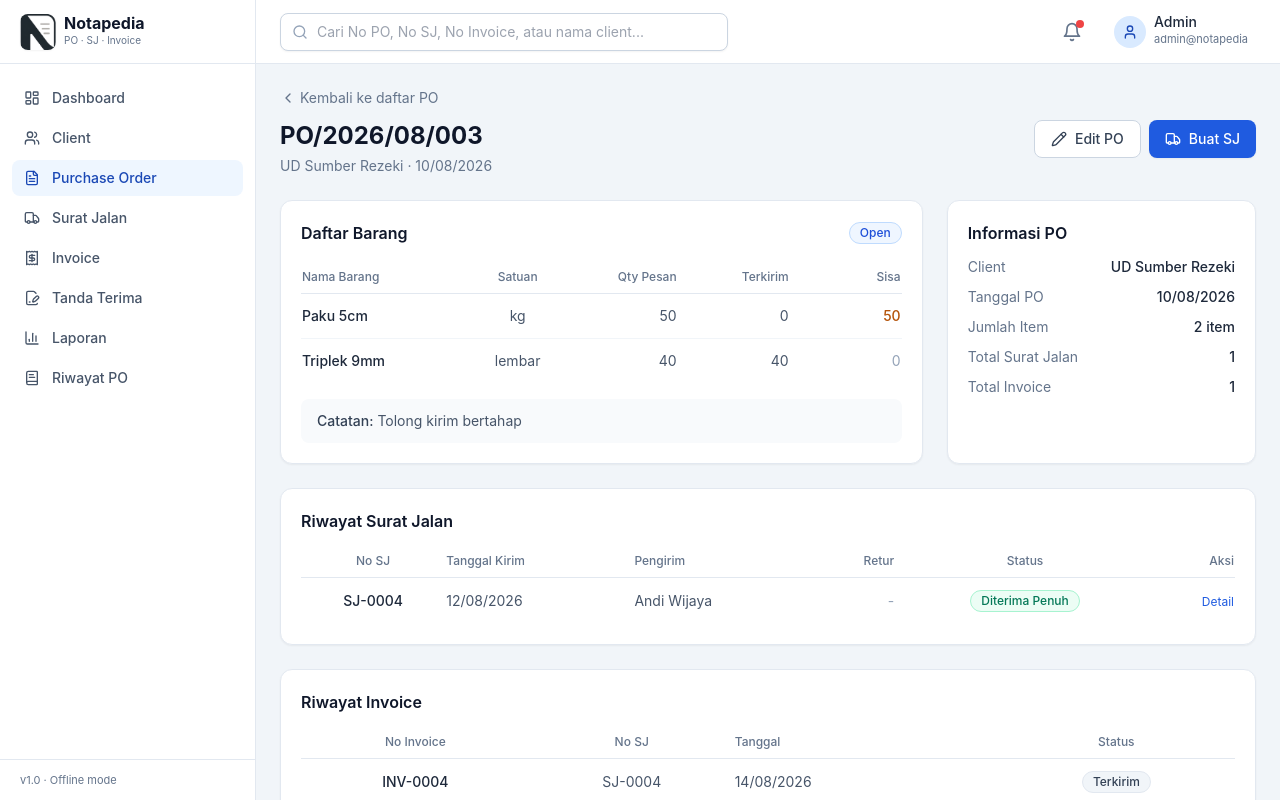
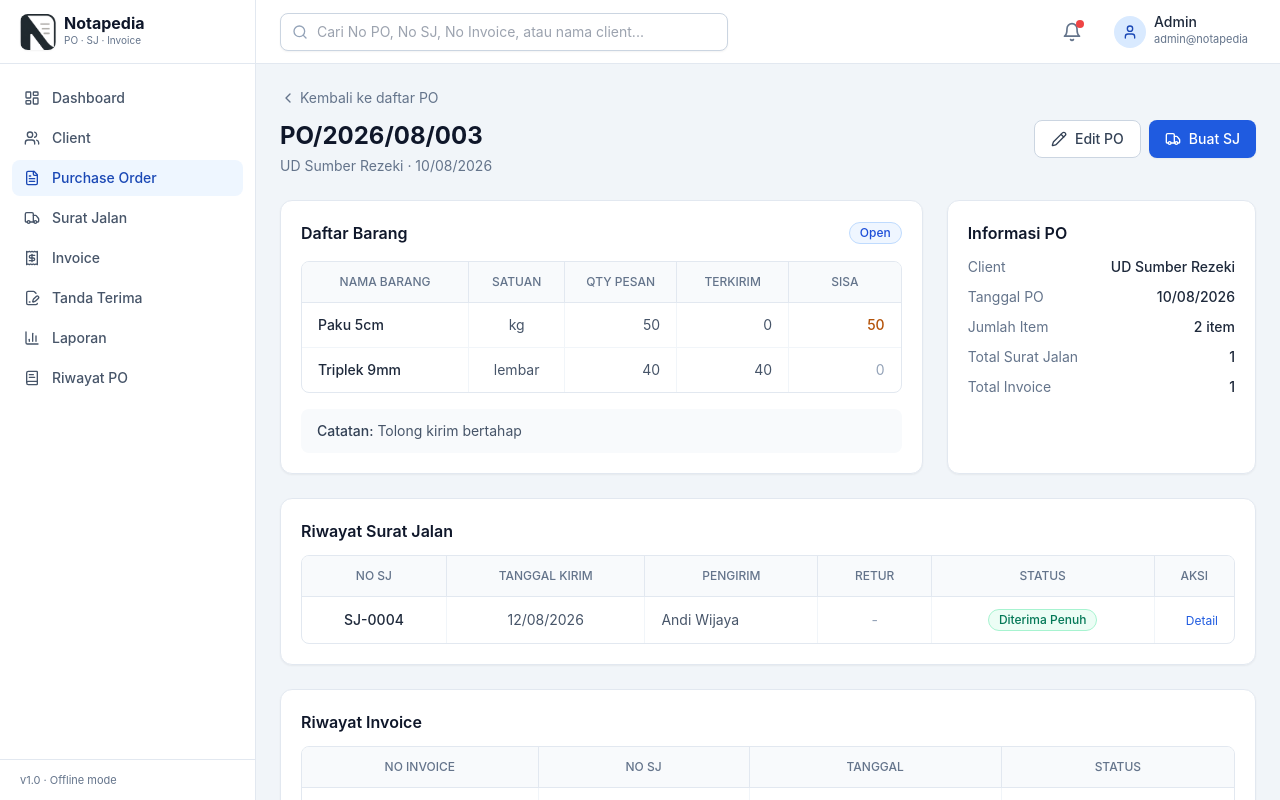
Before and after one commit to Aliester10/Notapedia, a React (Vite) app: page /#/po/3 in a window 1280 px wide. Built offline with nearby package versions, Linux system fonts and the light colour scheme.

Commit message:
style(ui): konsistensi header tabel dengan pembatas kolom (divide-x) di Dashboard & Detail PO

```diff
--- a/src/pages/Dashboard.jsx
+++ b/src/pages/Dashboard.jsx
@@ -126,7 +126,7 @@ export default function Dashboard() {
         ) : (
           <table className="w-full text-sm">
             <thead className="text-xs text-slate-500 border-b border-slate-200">
-              <tr>
+              <tr className="divide-x divide-slate-200">
                 <th className="text-center py-2 font-medium">No Invoice</th>
                 <th className="text-left py-2 font-medium">Client</th>
                 <th className="text-center py-2 font-medium">Total</th>
@@ -135,7 +135,7 @@ export default function Dashboard() {
             </thead>
             <tbody>
               {unpaid.map((inv) => (
-                <tr key={inv.id} className="border-b border-slate-100 last:border-0">
+                <tr key={inv.id} className="divide-x divide-slate-100 border-b border-slate-100 last:border-0">
                   <td className="py-3 font-medium text-center text-slate-800">{inv.no_invoice}</td>
                   <td className="py-3 text-slate-600">{inv.client_nama}</td>
                   <td className="py-3 text-center font-medium">{formatRupiah(inv.total)}</td>
--- a/src/pages/PODetail.jsx
+++ b/src/pages/PODetail.jsx
@@ -5,6 +5,15 @@ import PageHeader from '../components/PageHeader';
 import StatusBadge from '../components/StatusBadge';
 import { getRiwayatPO } from '../data/api';
 import { formatDate, formatNumber, sisaItem } from '../data/mockData';
+
+function formatDateNumeric(d) {
+  if (!d) return '-';
+  const date = new Date(d);
+  const day = String(date.getDate()).padStart(2, '0');
+  const month = String(date.getMonth() + 1).padStart(2, '0');
+  const year = date.getFullYear();
+  return `${day}/${month}/${year}`;
+}
 
 export default function PODetail() {
   const { id } = useParams();
@@ -36,7 +45,7 @@ export default function PODetail() {
 
       <PageHeader
         title={po.no_po}
-        subtitle={`${po.client_nama} · ${formatDate(po.tanggal_po)}`}
+        subtitle={`${po.client_nama} · ${formatDateNumeric(po.tanggal_po)}`}
         actions={
           <div className="flex gap-2">
             <Link to={`/po/${po.id}/edit`} className="btn-secondary"><Pencil className="h-4 w-4" /> Edit PO</Link>
@@ -51,26 +60,27 @@ export default function PODetail() {
             <h3 className="font-semibold text-slate-900">Daftar Barang</h3>
             <StatusBadge status={po.status} />
           </div>
+          <div className="overflow-hidden rounded-lg border border-slate-200">
             <table className="w-full text-sm">
-            <thead className="text-xs text-slate-500 border-b border-slate-200">
-              <tr>
-                <th className="text-left py-2 font-medium">Nama Barang</th>
-                <th className="text-center py-2 font-medium w-24">Satuan</th>
-                <th className="text-right py-2 font-medium w-28">Qty Pesan</th>
-                <th className="text-right py-2 font-medium w-28">Terkirim</th>
-                <th className="text-right py-2 font-medium w-28">Sisa</th>
+              <thead className="bg-slate-50 text-xs uppercase text-slate-500 border-b border-slate-200">
+              <tr className="divide-x divide-slate-200">
+                <th className="px-4 py-3 text-center font-medium">Nama Barang</th>
+                <th className="px-4 py-3 text-center font-medium w-24">Satuan</th>
+                <th className="px-4 py-3 text-center font-medium w-28">Qty Pesan</th>
+                <th className="px-4 py-3 text-center font-medium w-28">Terkirim</th>
+                <th className="px-4 py-3 text-center font-medium w-28">Sisa</th>
               </tr>
             </thead>
             <tbody>
               {po.items.map((it) => {
                 const sisa = sisaItem(it);
                 return (
-                  <tr key={it.id} className="border-b border-slate-100 last:border-0">
-                    <td className="py-3 font-medium text-slate-800">{it.nama_barang}</td>
-                    <td className="py-3 text-center text-slate-600">{it.satuan}</td>
-                    <td className="py-3 text-right text-slate-600">{formatNumber(it.qty_pesan)}</td>
-                    <td className="py-3 text-right text-slate-600">{formatNumber(it.qty_terkirim)}</td>
-                    <td className="py-3 text-right">
+                  <tr key={it.id} className="divide-x divide-slate-100 border-b border-slate-100 last:border-0">
+                    <td className="px-4 py-3 font-medium text-slate-800">{it.nama_barang}</td>
+                    <td className="px-4 py-3 text-center text-slate-600">{it.satuan}</td>
+                    <td className="px-4 py-3 text-right text-slate-600">{formatNumber(it.qty_pesan)}</td>
+                    <td className="px-4 py-3 text-right text-slate-600">{formatNumber(it.qty_terkirim)}</td>
+                    <td className="px-4 py-3 text-right">
                       {sisa > 0 ? (
                         <span className="font-medium text-amber-700">{formatNumber(sisa)}</span>
                       ) : (
@@ -82,6 +92,7 @@ export default function PODetail() {
               })}
             </tbody>
             </table>
+          </div>
 
           {po.catatan && (
             <div className="mt-4 rounded-lg bg-slate-50 px-4 py-3 text-sm">
@@ -99,7 +110,7 @@ export default function PODetail() {
             </div>
             <div className="flex justify-between">
               <dt className="text-slate-500">Tanggal PO</dt>
-              <dd className="font-medium text-slate-800">{formatDate(po.tanggal_po)}</dd>
+              <dd className="font-medium text-slate-800">{formatDateNumeric(po.tanggal_po)}</dd>
             </div>
             <div className="flex justify-between">
               <dt className="text-slate-500">Jumlah Item</dt>
@@ -122,34 +133,35 @@ export default function PODetail() {
         {sjTerbaru.length === 0 ? (
           <div className="text-sm text-slate-500 text-center py-4">Belum ada Surat Jalan untuk PO ini.</div>
         ) : (
+          <div className="overflow-hidden rounded-lg border border-slate-200">
             <table className="w-full text-sm">
-            <thead className="text-xs text-slate-500 border-b border-slate-200">
-              <tr>
-                <th className="text-center py-2 font-medium">No SJ</th>
-                <th className="text-left py-2 font-medium">Tanggal Kirim</th>
-                <th className="text-left py-2 font-medium">Pengirim</th>
-                <th className="text-right py-2 font-medium">Retur</th>
-                <th className="text-center py-2 font-medium">Status</th>
-                <th className="text-right py-2 font-medium w-20">Aksi</th>
+              <thead className="bg-slate-50 text-xs uppercase text-slate-500 border-b border-slate-200">
+              <tr className="divide-x divide-slate-200">
+                <th className="px-4 py-3 text-center font-medium">No SJ</th>
+                <th className="px-4 py-3 text-center font-medium">Tanggal Kirim</th>
+                <th className="px-4 py-3 text-center font-medium">Pengirim</th>
+                <th className="px-4 py-3 text-center font-medium">Retur</th>
+                <th className="px-4 py-3 text-center font-medium">Status</th>
+                <th className="px-4 py-3 text-center font-medium w-20">Aksi</th>
               </tr>
             </thead>
             <tbody>
               {sjTerbaru.map((sj) => {
                 const totalRetur = sj.retur_total ?? 0;
                 return (
-                  <tr key={sj.id} className="border-b border-slate-100 last:border-0">
-                    <td className="py-3 font-medium text-center text-slate-800">{sj.no_sj}</td>
-                    <td className="py-3 text-slate-600">{formatDate(sj.tanggal_kirim)}</td>
-                    <td className="py-3 text-slate-600">{sj.nama_pengirim}</td>
-                    <td className="py-3 text-right">
+                  <tr key={sj.id} className="divide-x divide-slate-100 border-b border-slate-100 last:border-0">
+                    <td className="px-4 py-3 font-medium text-center text-slate-800">{sj.no_sj}</td>
+                    <td className="px-4 py-3 text-center text-slate-600">{formatDateNumeric(sj.tanggal_kirim)}</td>
+                    <td className="px-4 py-3 text-left text-slate-600">{sj.nama_pengirim}</td>
+                    <td className="px-4 py-3 text-center">
                       {totalRetur > 0 ? (
                         <span className="font-medium text-red-600">{formatNumber(totalRetur)}</span>
                       ) : (
                         <span className="text-slate-400">-</span>
                       )}
                     </td>
-                    <td className="py-3 text-center"><StatusBadge status={sj.status} /></td>
-                    <td className="py-3 text-right">
+                    <td className="px-4 py-3 text-center"><StatusBadge status={sj.status} /></td>
+                    <td className="px-4 py-3 text-right">
                       <Link to={`/surat-jalan/${sj.id}`} className="text-brand-600 hover:underline text-xs">Detail</Link>
                     </td>
                   </tr>
@@ -157,6 +169,7 @@ export default function PODetail() {
               })}
             </tbody>
             </table>
+          </div>
         )}
       </div>
 
@@ -165,26 +178,28 @@ export default function PODetail() {
         {invTerbaru.length === 0 ? (
           <div className="text-sm text-slate-500 text-center py-4">Belum ada Invoice untuk PO ini.</div>
         ) : (
+          <div className="overflow-hidden rounded-lg border border-slate-200">
             <table className="w-full text-sm">
-            <thead className="text-xs text-slate-500 border-b border-slate-200">
-              <tr>
-                <th className="text-center py-2 font-medium">No Invoice</th>
-                <th className="text-center py-2 font-medium">No SJ</th>
-                <th className="text-left py-2 font-medium">Tanggal</th>
-                <th className="text-center py-2 font-medium">Status</th>
+              <thead className="bg-slate-50 text-xs uppercase text-slate-500 border-b border-slate-200">
+              <tr className="divide-x divide-slate-200">
+                <th className="px-4 py-3 text-center font-medium">No Invoice</th>
+                <th className="px-4 py-3 text-center font-medium">No SJ</th>
+                <th className="px-4 py-3 text-center font-medium">Tanggal</th>
+                <th className="px-4 py-3 text-center font-medium">Status</th>
               </tr>
             </thead>
             <tbody>
               {invTerbaru.map((inv) => (
-                <tr key={inv.id} className="border-b border-slate-100 last:border-0">
-                  <td className="py-3 font-medium text-center text-slate-800">{inv.no_invoice}</td>
-                  <td className="py-3 text-center text-slate-600">{inv.no_sj}</td>
-                  <td className="py-3 text-slate-600">{formatDate(inv.tanggal_invoice)}</td>
-                  <td className="py-3 text-center"><StatusBadge status={inv.status} /></td>
+                <tr key={inv.id} className="divide-x divide-slate-100 border-b border-slate-100 last:border-0">
+                  <td className="px-4 py-3 font-medium text-center text-slate-800">{inv.no_invoice}</td>
+                  <td className="px-4 py-3 text-center text-slate-600">{inv.no_sj}</td>
+                  <td className="px-4 py-3 text-center text-slate-600">{formatDateNumeric(inv.tanggal_invoice)}</td>
+                  <td className="px-4 py-3 text-center"><StatusBadge status={inv.status} /></td>
                 </tr>
               ))}
             </tbody>
             </table>
+          </div>
         )}
       </div>
     </div>
```
Lines whose indentation alone changed are shown as unchanged.
